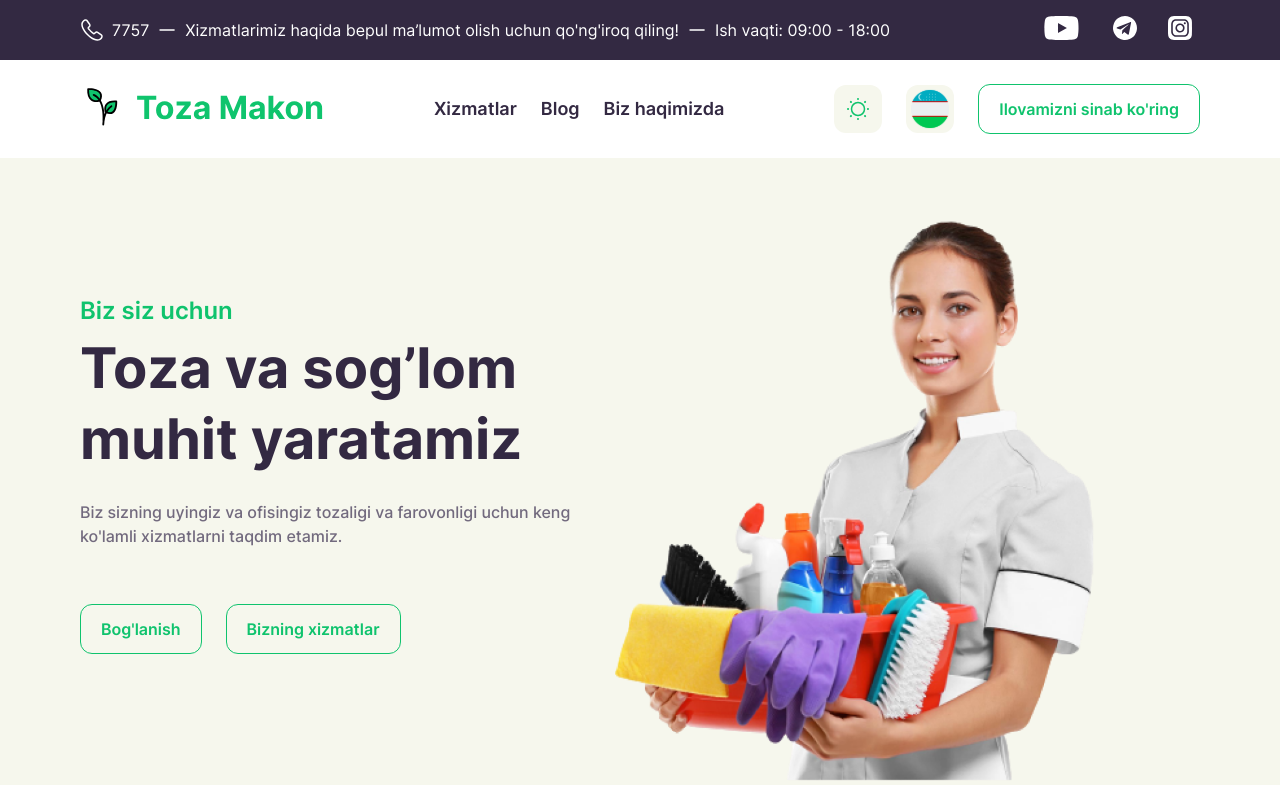
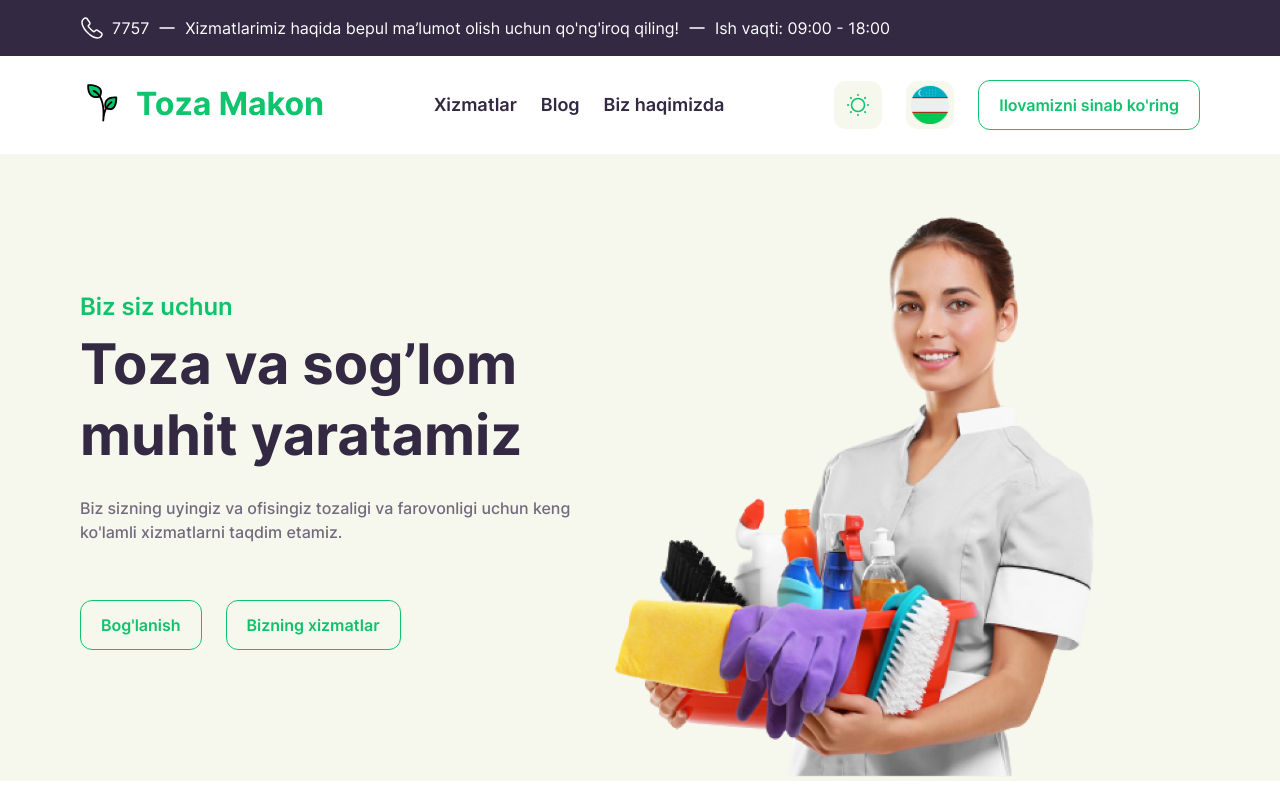
Before and after one commit to YahyobekRahimov/House-cleaning, a React (Create React App) app in the folder frontend/: page / in a window 1280 px wide. Shown: the top 800 px of the page. Built offline with nearby package versions, Linux system fonts and the light colour scheme.

Commit message:
better practice on contact component

```diff
--- a/frontend/src/components/contact.jsx
+++ b/frontend/src/components/contact.jsx
@@ -9,11 +9,30 @@ const callNumber = 7757;
 const workingTimeStart = `09:00`;
 const workingTimeEnd = `18:00`;
 
-const socialLinks = {
-    "youtube": `https://youtube.com/house-cleaning`,
-    "telegram": `https://t.me/house-cleaning`,
-    "instagram": `https://instagram.com/house-cleaning`
-}
+const socialLinks = [
+  {
+    name: 'youtube',
+    link: 'https://youtube.com/house-cleaning',
+    icon: <YoutubeIcon />
+  },
+  {
+    name: 'telegram',
+    link: `https://t.me/house-cleaning`,
+    icon: <TelegramIcon />
+  },
+  {
+    name: 'instagram',
+    link: `https://instagram.com/house-cleaning`,
+    icon: <InstagramIcon />
+  },
+]
+
+const mappedSocialLinks = socialLinks.map((item) => {
+  <a href={item.link} target="_blank">
+    <YoutubeIcon />
+    {/*item.name*/}
+  </a>
+})
 
 function Contact() {
   return (
@@ -32,15 +51,7 @@ function Contact() {
           <span className="work-time">Ish vaqti: {workingTimeStart} - {workingTimeEnd}</span>
         </div>
         <div className="contact__social-links">
-          <a href={socialLinks["youtube"]} target="_blank">
-            <YoutubeIcon />
-          </a>
-          <a href={socialLinks["telegram"]} target="_blank">
-            <TelegramIcon />
-          </a>
-          <a href={socialLinks["instagram"]} target="_blank">
-            <InstagramIcon />
-          </a>
+          {mappedSocialLinks}
         </div>
       </div>
     </section>
```
